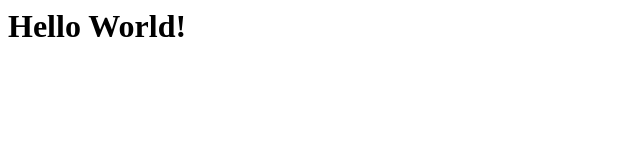
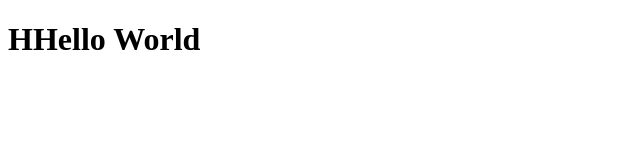
Before and after one commit to Islamsye/codespaces-demo, a plain HTML site: page index.html in a window 1280 px wide. Shown: the whole page, without its empty margins (0-640 px from the left). Drawn offline with Linux system fonts and the light colour scheme.

Commit message:
Updated index.html

```diff
--- a/index.html
+++ b/index.html
@@ -1 +1,11 @@
-<h1>Hello World!</h1>
+<!DOCTYPE html>
+<html lang="en">
+<head>
+    <meta charset="UTF-8">
+    <meta name="viewport" content="width=device-width, initial-scale=1.0">
+    <title>Hello World</title>
+</head>
+<body>
+    <h1>HHello World</h1>
+</body>
+</html>
```
